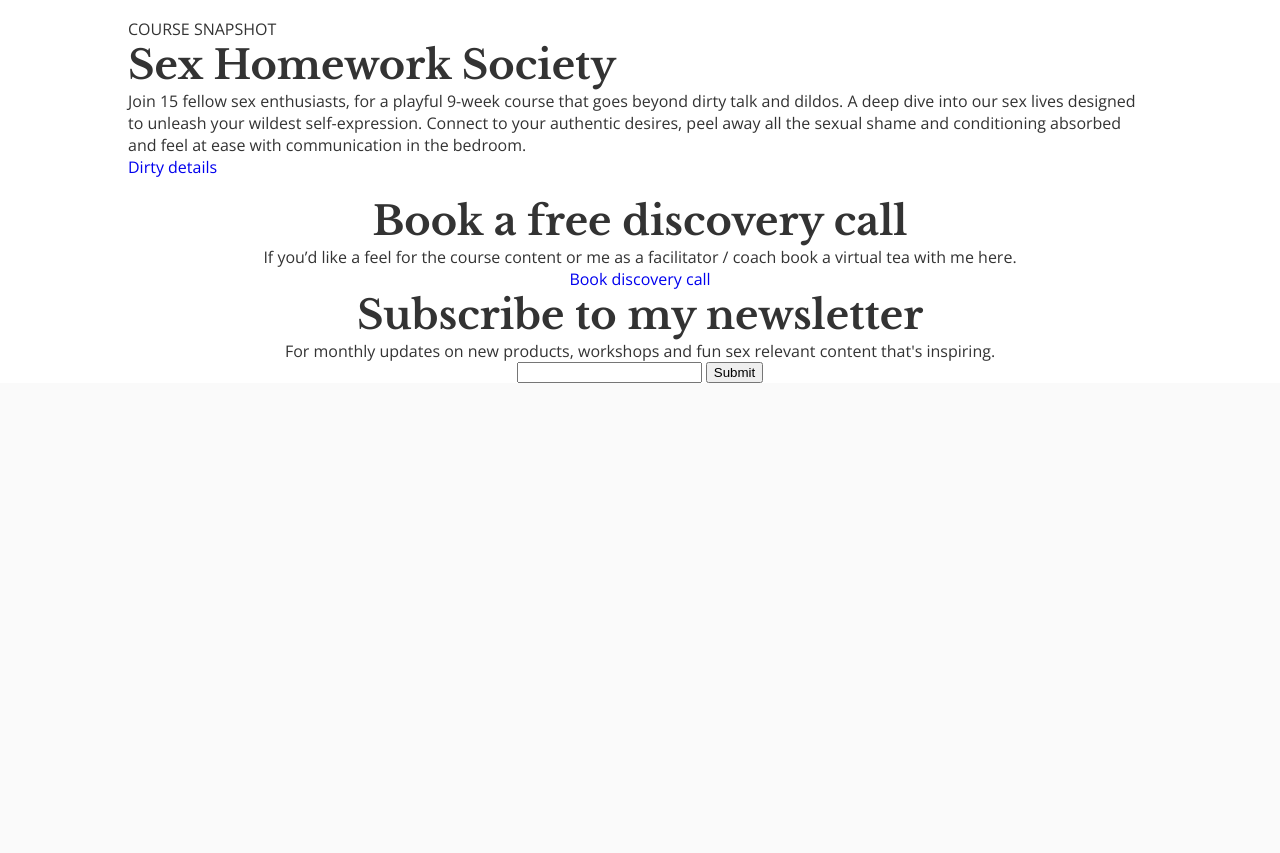
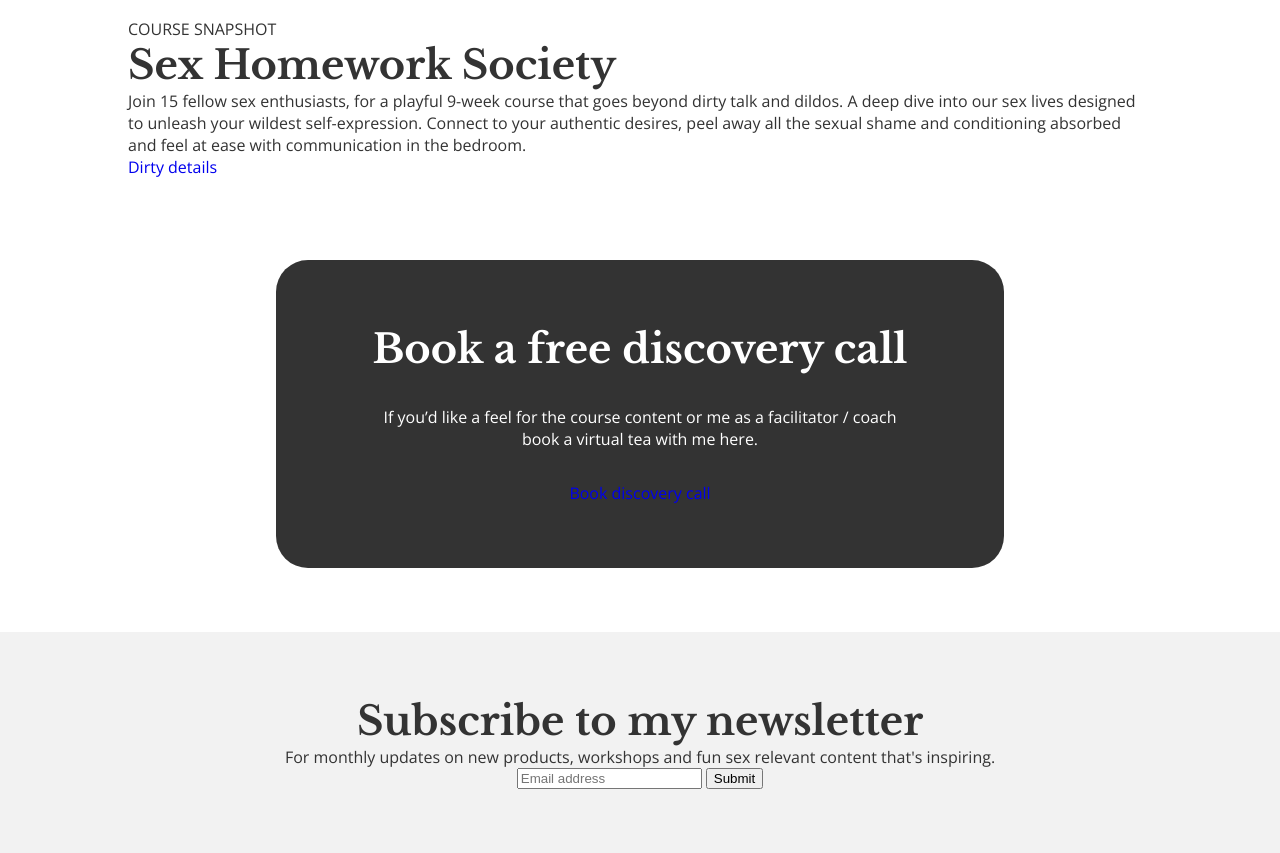
Before and after one commit to seyhanvankhan/sexhomeworksociety.com, a Flask app: page / in a window 1280 px wide. Shown: the part 1208-2061 px from the top of the page. Before the commit the page ends 1591 px from the top, so only its background shows below. Run offline with Flask 2, Linux system fonts and the light colour scheme.

Commit message:
Started styling discovery call and newsletter sections

```diff
--- a/assets/stylesheets/components/discovery-call.css
+++ b/assets/stylesheets/components/discovery-call.css
@@ -1,3 +1,13 @@
 .discovery-call {
   text-align: center;
+  padding: 64px;
+  background: #333333;
+  color: white;
+  border-radius: 32px;
+  width: 600px;
+  margin: 64px auto;
 }
+
+.discovery-call p {
+  margin: 32px;
+}
--- a/assets/stylesheets/components/footer.css
+++ b/assets/stylesheets/components/footer.css
@@ -1,3 +1,5 @@
 footer {
   text-align: center;
+  background: #f2f2f2;
+  padding: 64px;
 }
--- a/templates/index.html
+++ b/templates/index.html
@@ -72,7 +72,7 @@
   <h2>Subscribe to my newsletter</h2>
   <p>For monthly updates on new products, workshops and fun sex relevant content that's inspiring.</p>
   <form action="/">
-    <input type="text">
+    <input type="email" placeholder="Email address">
     <input type="submit">
   </form>
 </footer>
```
